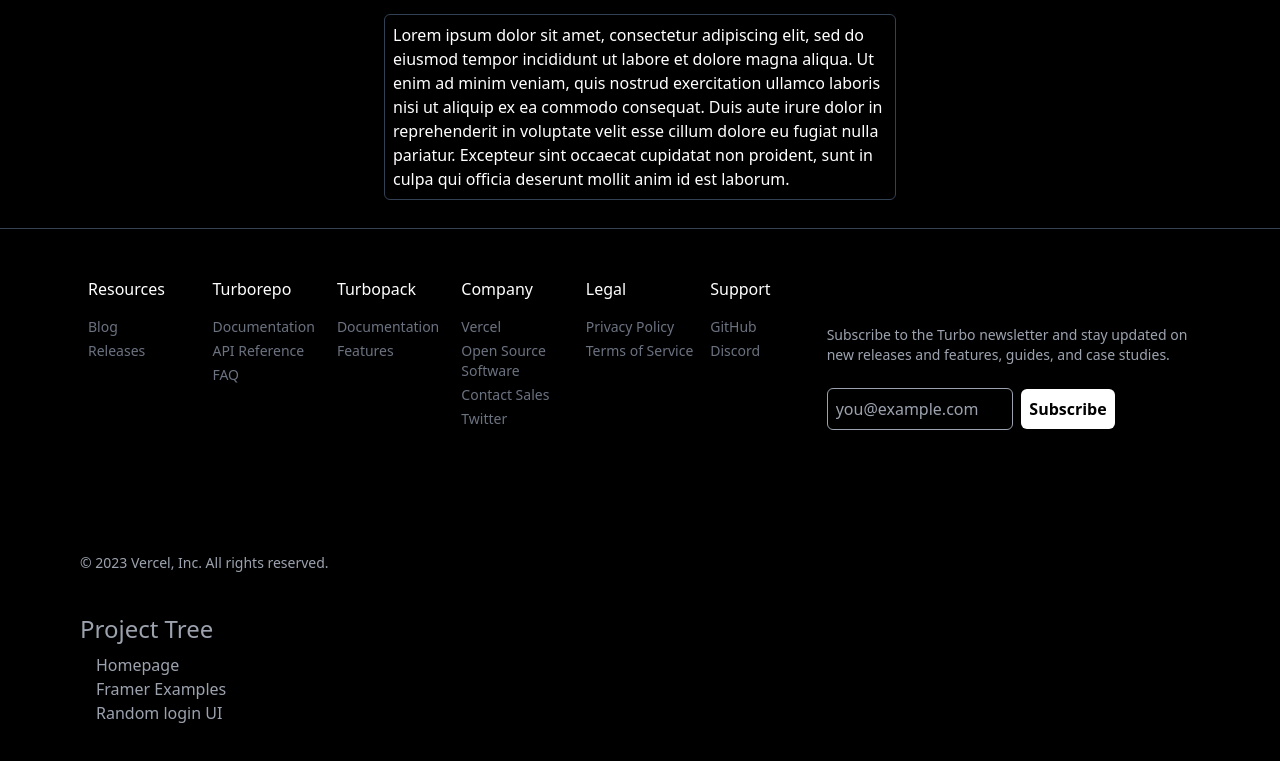
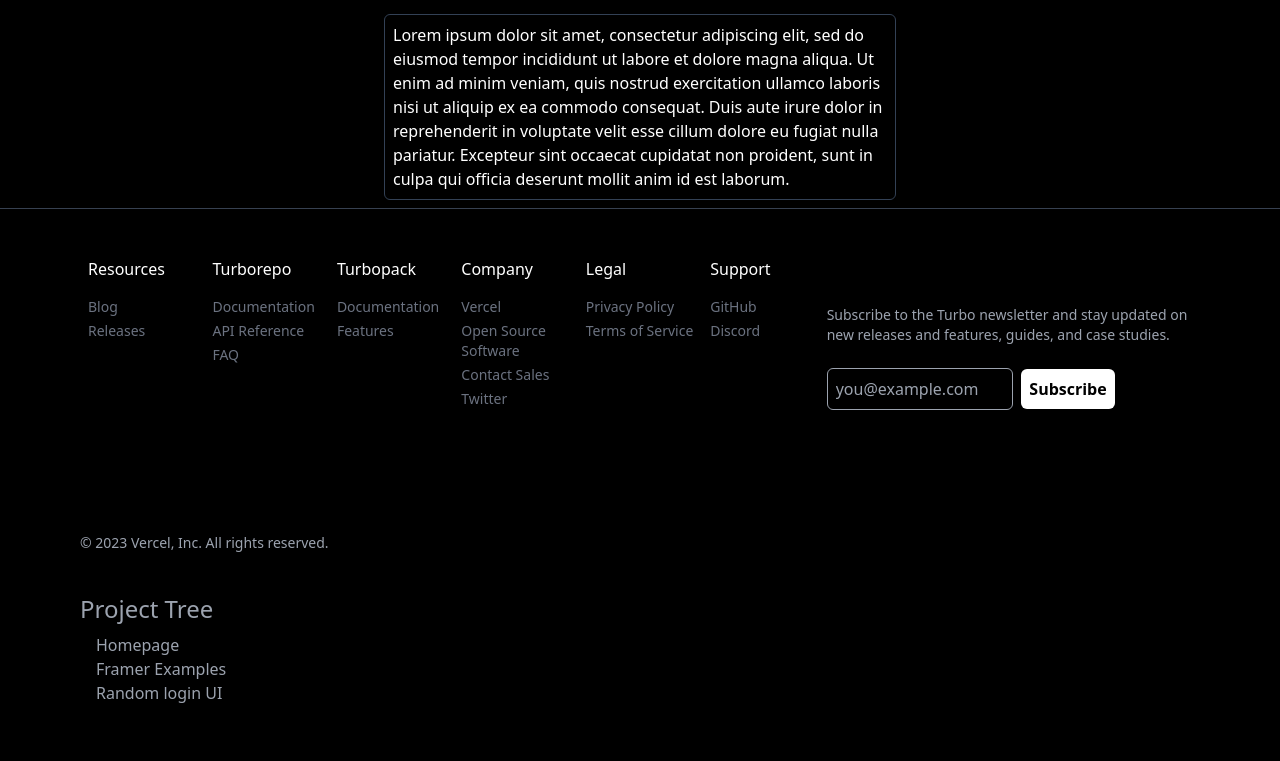
Before and after one commit to deadlyunicorn/css-practise-1, a Next.js app: page / in a window 1280 px wide. Shown: the part 1124-1885 px from the top of the page. Built offline with nearby package versions, Linux system fonts and the light colour scheme.

Commit message:
minor css change

```diff
--- a/app/layout.tsx
+++ b/app/layout.tsx
@@ -20,7 +20,7 @@
         </main>
 
         <footer
-          className='border-t border-gray-700 mt-5  gap-y-10 pt-10 pb-20 px-8 xl:px-20 '>
+          className='border-t border-gray-700   gap-y-10 pt-10 pb-20 px-8 xl:px-20 '>
           <FooterBody/>
         </footer>
 
```
